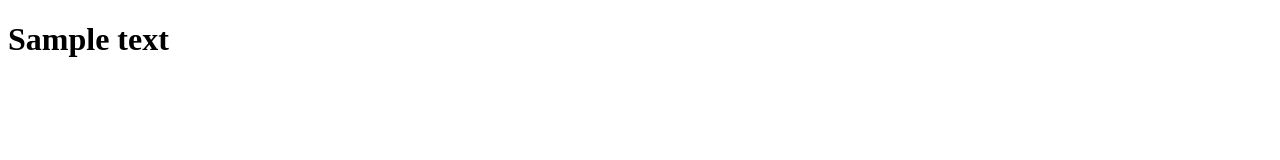
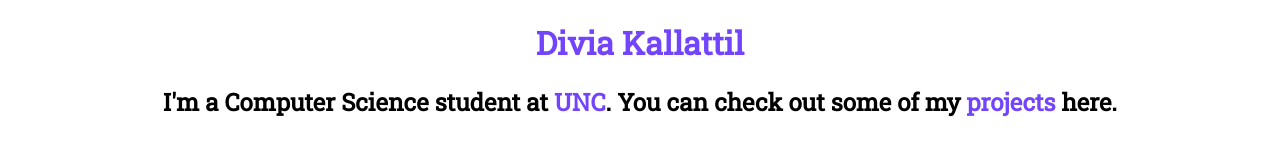
Before and after one commit to dkallattil/dkallattil.github.io, a plain HTML site: page index.html in a window 1280 px wide. Drawn offline with Linux system fonts and the light colour scheme.

Commit message:
Updated text and links

```diff
--- a/assets/css/main.css
+++ b/assets/css/main.css
@@ -1,4 +1,30 @@
 h1 {
+	font-family: 'Roboto Slab', serif;
+	position: relative;
+	text-align: center;
+	color: #7244fc;
+}
+
+h2 {
+	font-family: 'Roboto Slab', serif;
+	position: relative;
+	text-align: center;
+	color: black;
+}
+
+
+.btn {
   font-family: 'Roboto Slab', serif;
+  text-decoration: none;
+  color: #7244fc;
+}
 
+.btn:hover {
+  background: #7244fc;
+  text-decoration: none;
+  border-radius: 39px;
+  padding: 5px 10px 5px 10px;
+  color: #ffffff;
+  -webkit-border-radius: 39;
+  -moz-border-radius: 39;
 }
--- a/index.html
+++ b/index.html
@@ -4,11 +4,13 @@
   <head>
     <title> Divia Kallattil </title>
 	<link rel = "stylesheet" type = "text/css" href = "assets/css/main.css"/>
-<!-- 	<link href="https://fonts.googleapis.com/css?family=Roboto+Slab" rel="stylesheet">
- -->  </head>
+	<link href="https://fonts.googleapis.com/css?family=Roboto+Slab" rel="stylesheet">
+  </head>
 
   <body>
-  	<h1> Sample text </h1>
+  	<h1>Divia Kallattil</h1>
+  	<h2>I'm a Computer Science student at <a href="http://cs.unc.edu/" target="_blank" class="btn">UNC</a>.
+  	You can check out some of my <a href="http://github.com/dkallattil" target="_blank" class="btn">projects</a> here.</h2>
   </body>
 
 </html>
```
